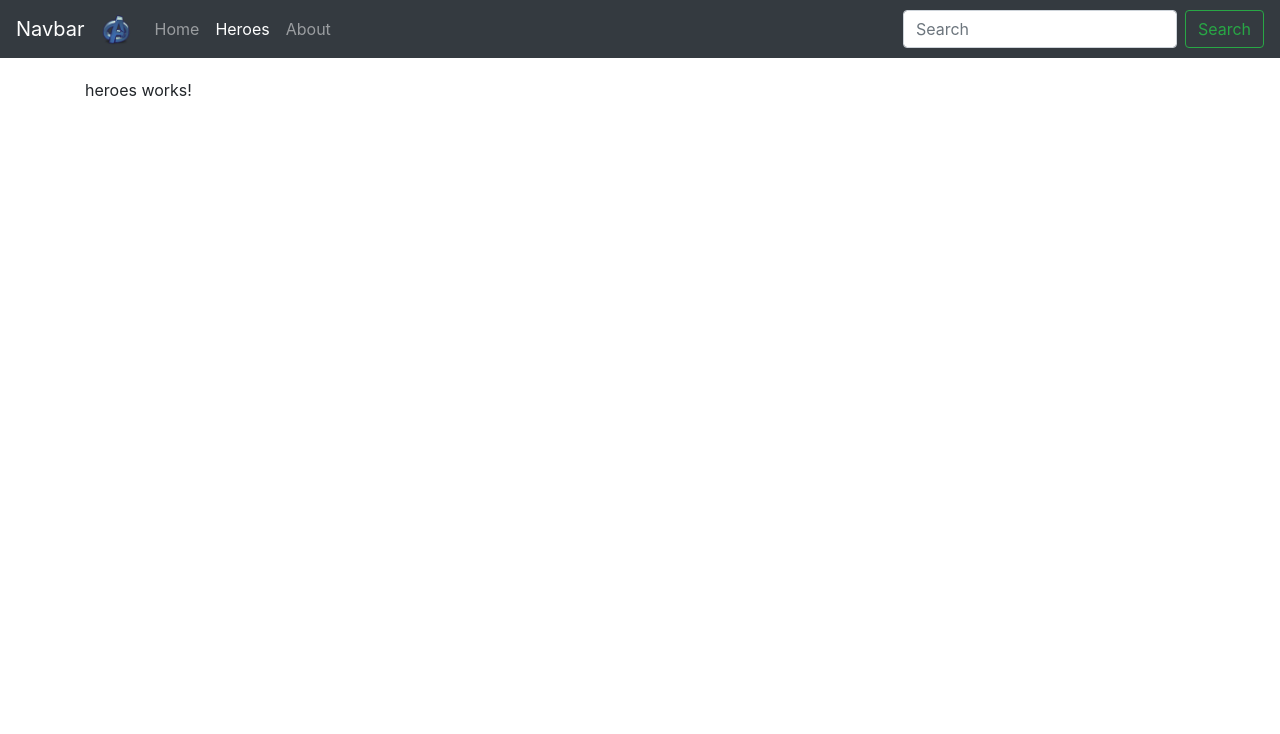
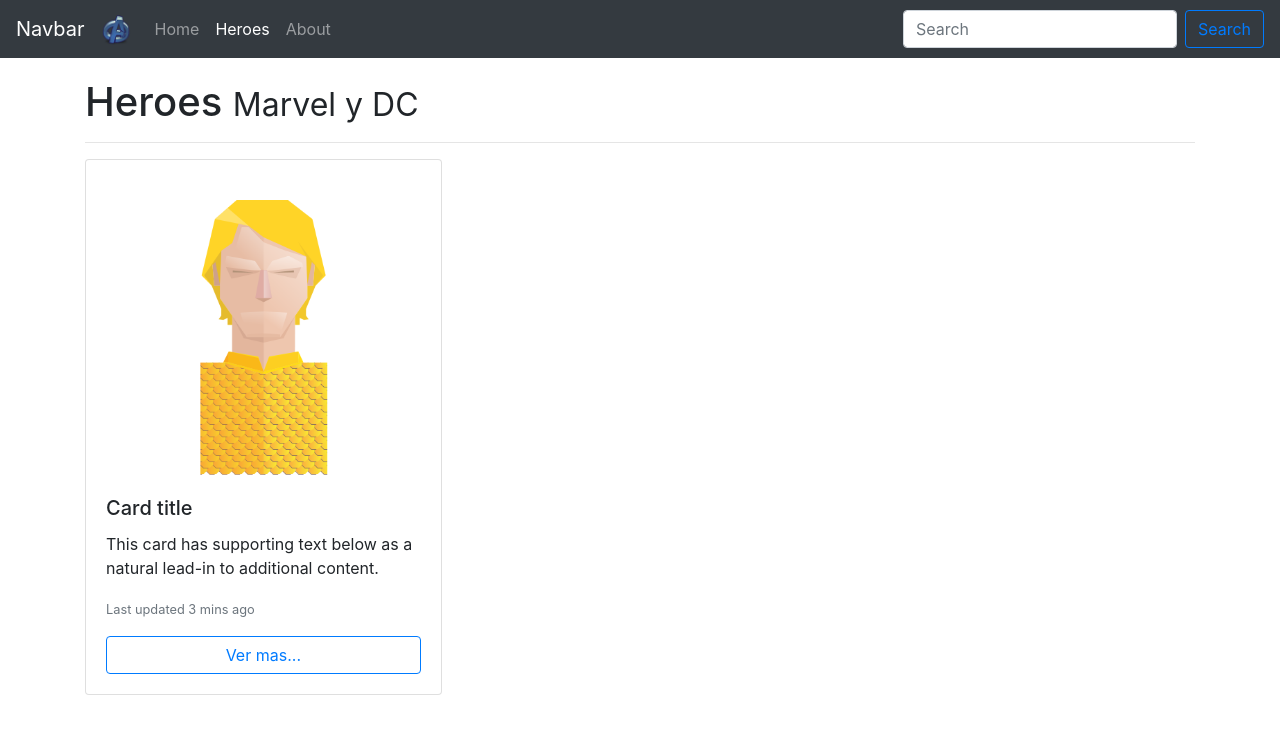
Before and after one commit to Luis-Angel-Santos/SPA-, an Angular app: page /heroes in a window 1280 px wide. Shown: the top 734 px of the page. Built offline with nearby package versions, Linux system fonts and the light colour scheme.

Commit message:
Componente Heroes

```diff
--- a/src/app/components/heroes/heroes.component.html
+++ b/src/app/components/heroes/heroes.component.html
@@ -1 +1,18 @@
-<p>heroes works!</p>
+<h1>Heroes <small>Marvel y DC</small></h1>
+<hr>
+
+<div class="card-columns">
+    <div class="card">
+        <img src="assets/img/aquaman.png" class="card-img-top" alt="...">
+        <div class="card-body">
+            <h5 class="card-title">Card title</h5>
+            <p class="card-text">This card has supporting text below as a natural lead-in to additional content.</p>
+            <p class="card-text"><small class="text-muted">Last updated 3 mins ago</small></p>
+            <button type="button" class="btn btn-outline-primary btn-block">
+                Ver mas...
+            </button>
+        </div>
+    </div>
+
+
+</div>
--- a/src/app/components/navbar/navbar.component.html
+++ b/src/app/components/navbar/navbar.component.html
@@ -24,7 +24,7 @@
 
         <form class="form-inline my-2 my-lg-0">
             <input class="form-control mr-sm-2" type="search" placeholder="Search" aria-label="Search">
-            <button class="btn btn-outline-success my-2 my-sm-0" type="submit">Search</button>
+            <button class="btn btn-outline-primary my-2 my-sm-0" type="submit">Search</button>
         </form>
 
     </div>
--- a/src/styles.css
+++ b/src/styles.css
@@ -1,5 +1,9 @@
 .main-container {
     margin-top: 20px;
+}
+
+body {
+    padding-bottom: 50px;
 }
 
 .animated {
```
